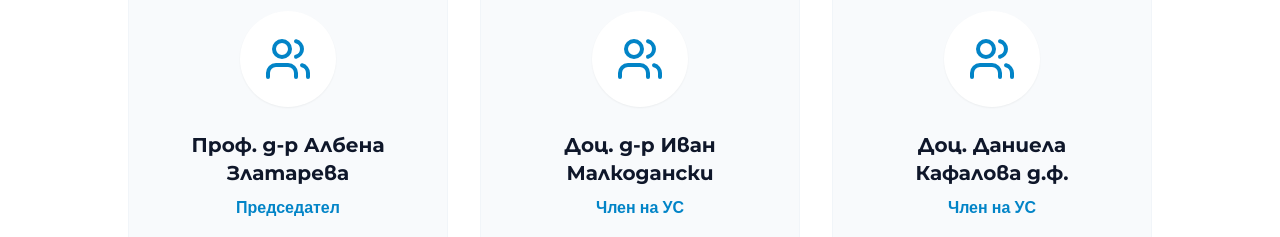
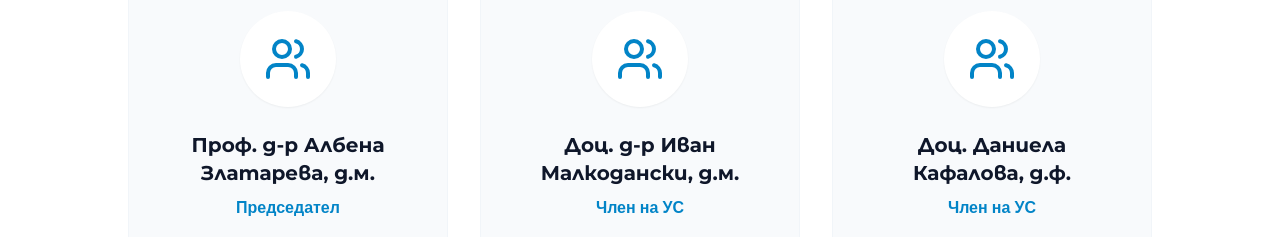
Before and after one commit to nikisx/REGMI, a React (Vite) app: page / in a window 1280 px wide. Shown: the part 2560-2797 px from the top of the page. Built offline with nearby package versions, Linux system fonts and the light colour scheme.

Commit message:
fix names

```diff
--- a/App.tsx
+++ b/App.tsx
@@ -15,9 +15,9 @@ const NAV_ITEMS: NavItem[] = [
 ];
 
 const BOARD_MEMBERS: BoardMember[] = [
-  { name: 'Проф. д-р Албена Златарева', role: 'Председател', title: 'Експерт по регулация' },
-  { name: 'Доц. д-р Иван Малкодански', role: 'Член на УС', title: 'Медицински специалист' },
-  { name: 'Доц. Даниела Кафалова д.ф.', role: 'Член на УС', title: 'Фармацевтични науки' },
+  { name: 'Проф. д-р Албена Златарева, д.м.', role: 'Председател', title: 'Експерт по регулация' },
+  { name: 'Доц. д-р Иван Малкодански, д.м.', role: 'Член на УС', title: 'Медицински специалист' },
+  { name: 'Доц. Даниела Кафалова, д.ф.', role: 'Член на УС', title: 'Фармацевтични науки' },
 ];
 
 const NEWS_MOCK: NewsItem[] = [
```
